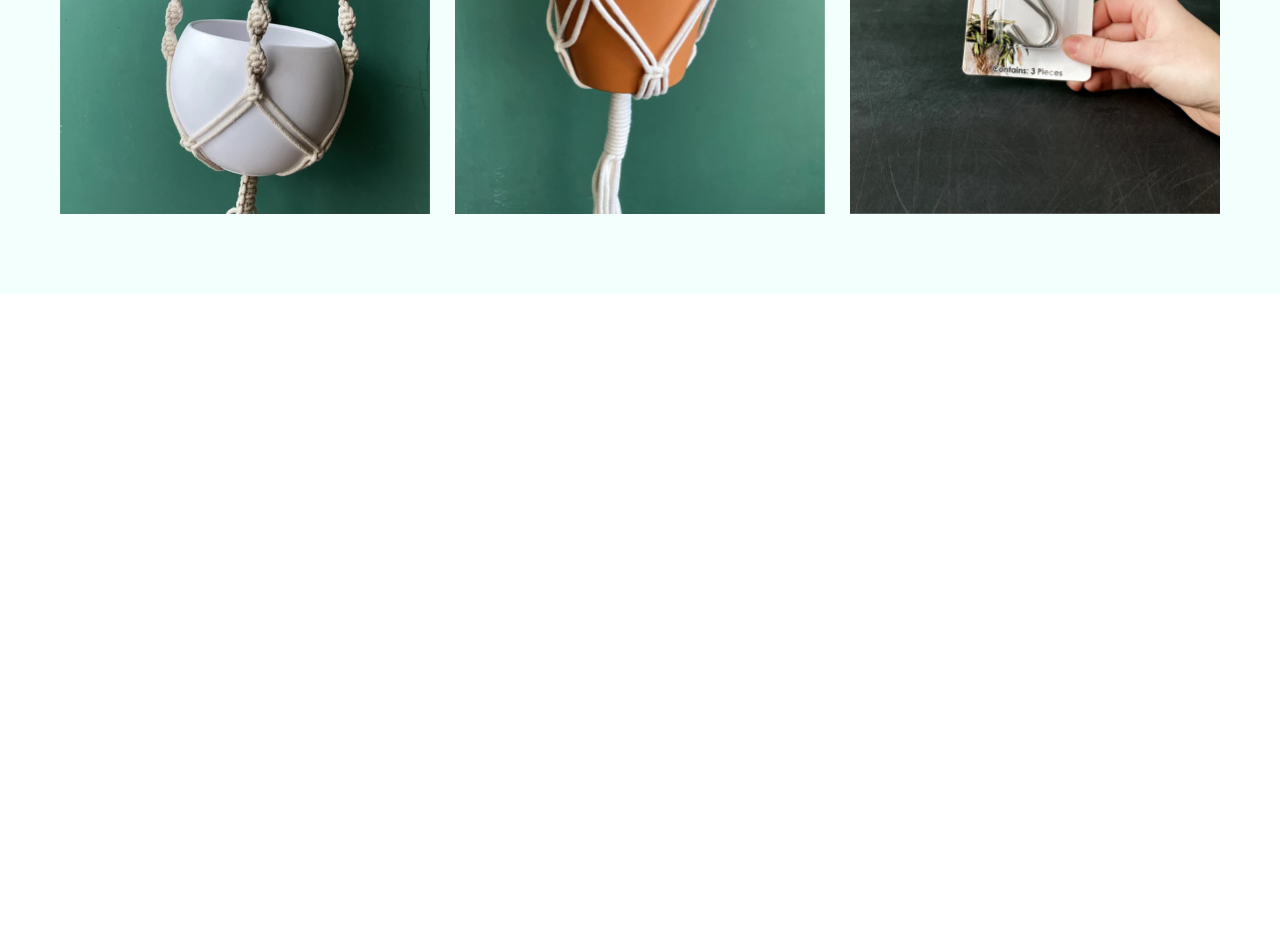
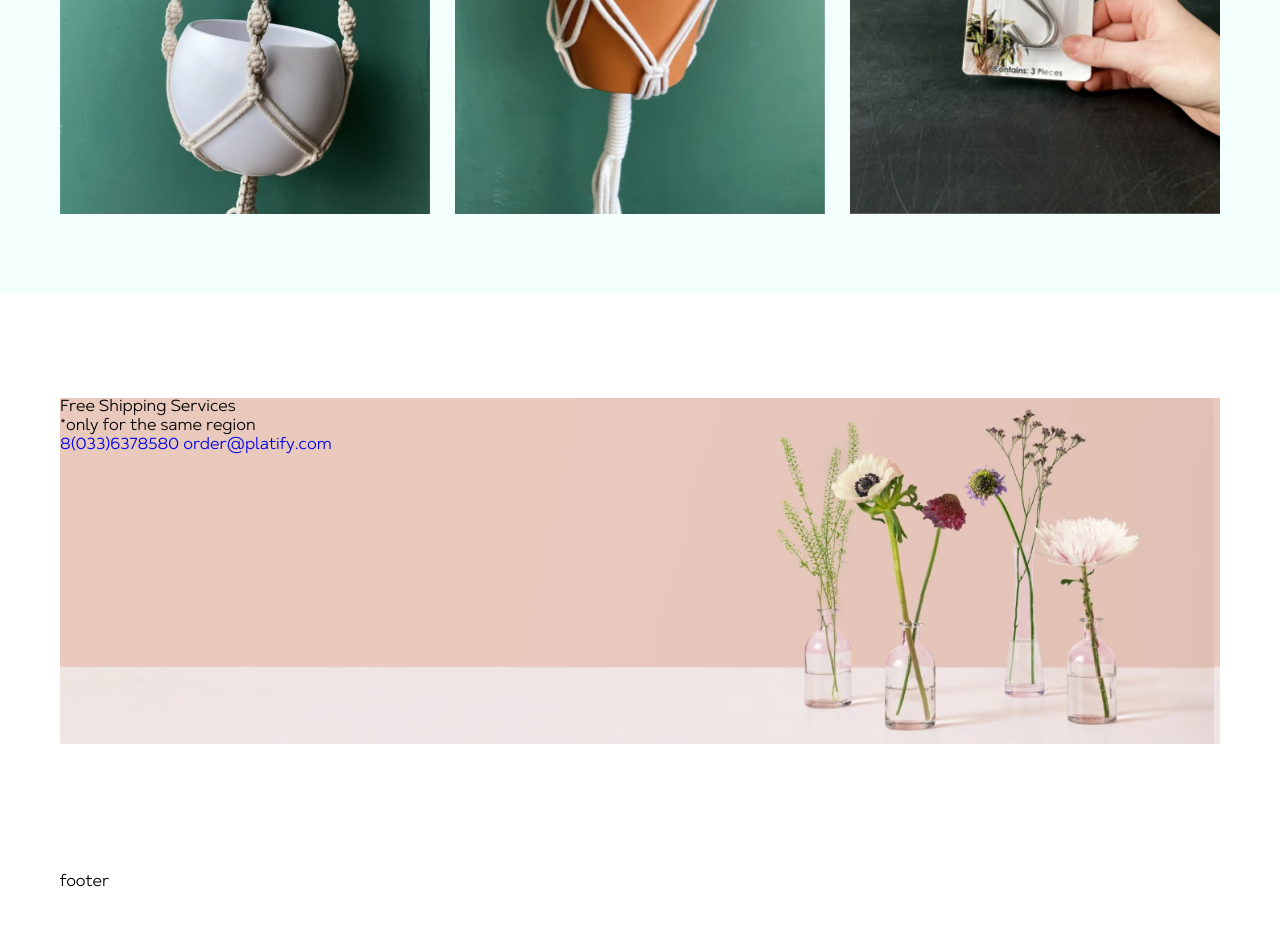
Before and after one commit to alexplorer25/indoor_flowers, a plain HTML site: page index.html in a window 1280 px wide. Shown: the part 2920-3845 px from the top of the page. Before the commit the page ends 3214 px from the top, so only its background shows below. Drawn offline with Linux system fonts and the light colour scheme; files whose address does not match are found by name.

Commit message:
16-04-26

```diff
--- a/index.html
+++ b/index.html
@@ -278,6 +278,27 @@
             </div>
     </section>
 
+    <section class="free-shipping">
+        <div class="container">
+            <div class="free-shipping__box">
+                <div class="free-shipping__info-block">
+                    <h4 class="free-shipping__heading">Free Shipping Services</h4>
+                    <p class="free-shipping__text">*only for the same region</p>
+                    <div class="free-shipping__contacts-block">
+                        <a href="tel:+375336378580">8(033)6378580</a>
+                        <a href="mailto: order@platify.com">order@platify.com</a>
+                    </div>
+                </div>
+            </div>
+        </div>
+    </section>
+
+    <footer class="footer">
+        <div class="container">
+            footer
+        </div>
+    </footer>
+
     <script src="./libs/jQuery/jquery-3.6.0.min.js"></script>
     <script src="./libs/OwlCarousel2-2.3.4/dist/owl.carousel.min.js"></script>
     <script src="./js/main.js"></script>
--- /dev/null
+++ b/sass/_footer.scss
@@ -0,0 +1,4 @@
+.footer {
+  margin-top: 129px;
+  margin-bottom: 139px;
+}
--- /dev/null
+++ b/sass/_free-shipping.scss
@@ -0,0 +1,20 @@
+.free-shipping {
+  margin-top: 104px;
+}
+
+.free-shipping__box {
+  height: 346px;
+  background-image: url("../img/free-shipping.jpg");
+}
+
+.free-shipping__info-block {
+}
+
+.free-shipping__heading {
+}
+
+.free-shipping__text {
+}
+
+.free-shipping__contacts-block {
+}
--- a/sass/main.scss
+++ b/sass/main.scss
@@ -5,3 +5,5 @@
 @import "./_search";
 @import "./_new";
 @import "./_plant";
+@import "./_free-shipping";
+@import "./_footer";
```
Also changed, not shown: css/main.css, img/free-shipping.jpg (added).
